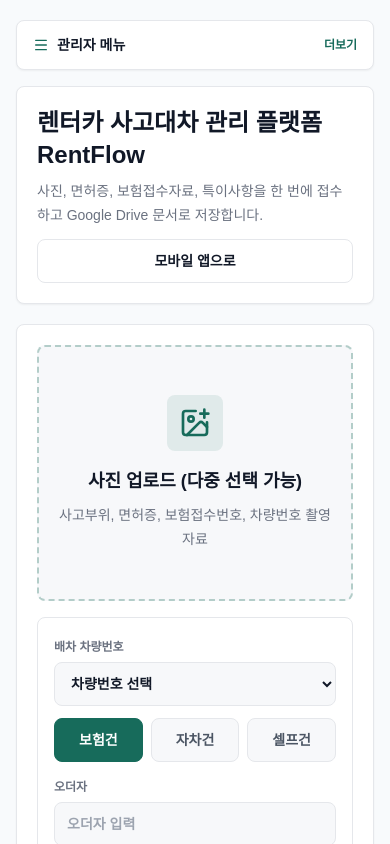
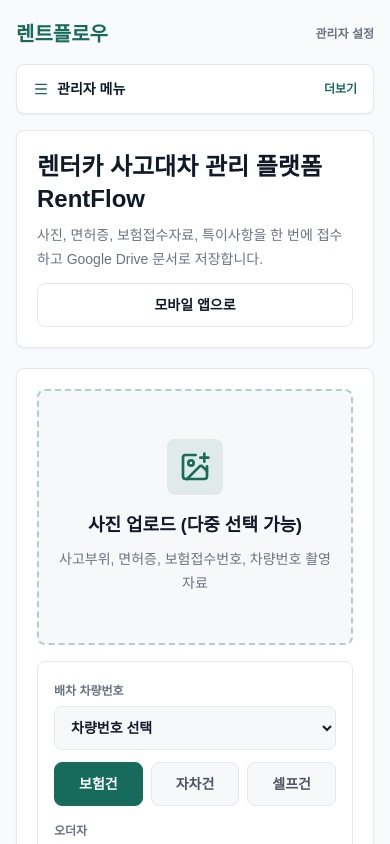
Before and after one commit to djfjjd/rentflow, a Next.js app: page / in a window 390 px wide. Shown: the top 844 px of the page. Built offline with nearby package versions, Linux system fonts and the light colour scheme.

Commit message:
feat: add rentflow logo to mobile shell headers

```diff
--- a/components/erp/Shell.tsx
+++ b/components/erp/Shell.tsx
@@ -45,6 +45,17 @@
           </div>
         </aside>
         <section className="min-w-0 px-4 py-5 sm:px-6 lg:px-8">
+          <div className="mb-4 flex items-center justify-between lg:hidden">
+            <Link href="/" className="inline-flex items-center">
+              <h1 className="text-xl font-black text-primary">렌트플로우</h1>
+            </Link>
+            <Link
+              href="/admin/settings"
+              className="text-xs font-bold text-gray-500 hover:text-primary"
+            >
+              관리자 설정
+            </Link>
+          </div>
           <details className="mb-4 rounded-lg border border-line bg-white shadow-sm lg:hidden">
             <summary className="flex min-h-12 cursor-pointer list-none items-center justify-between px-4 text-sm font-black text-ink">
               <span className="inline-flex items-center gap-2">
@@ -104,6 +115,12 @@
   return (
     <main className="min-h-screen bg-slate-50">
       <div className="mx-auto min-h-screen w-full max-w-xl px-4 pb-24 pt-5">
+        <div className="mb-4 flex items-center justify-between">
+          <Link href="/" className="inline-flex items-center">
+            <h1 className="text-xl font-black text-primary">렌트플로우</h1>
+          </Link>
+          <span className="text-[10px] font-bold text-gray-400">PWA STAFF</span>
+        </div>
         <header className="mb-5 rounded-lg border border-line bg-white p-5 shadow-sm">
           <p className="text-sm font-bold text-primary">mobile PWA · role: staff/driver</p>
           <h1 className="mt-1 text-2xl font-black text-ink">{title}</h1>
```
